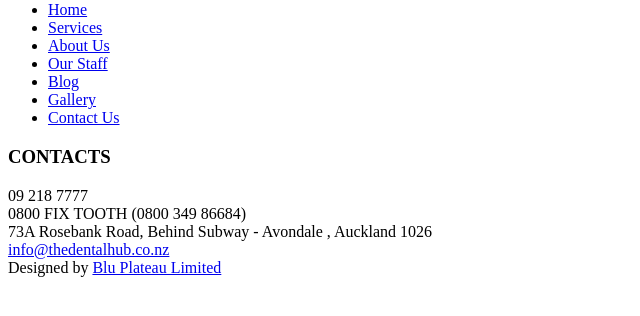
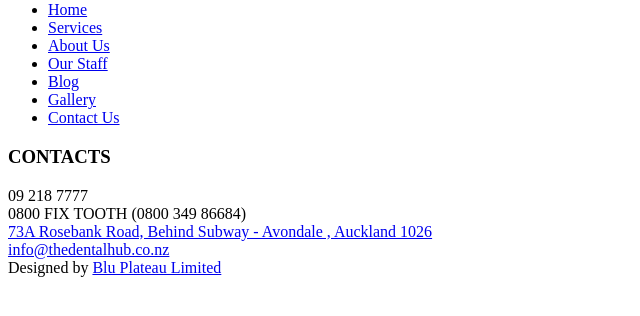
Before and after one commit to Business360/183pdb, a PHP site: page /footer.php in a window 1280 px wide. Shown: the part 165-481 px from the top of the page, without its empty margins (0-640 px from the left). Run offline with PHP 8.4, Linux system fonts and the light colour scheme.

Commit message:
Updated location

```diff
--- a/assets/php/globals/footer.php
+++ b/assets/php/globals/footer.php
@@ -44,7 +44,7 @@
 						<h3 class="footer-title"><i class="fa fa-map-marker"></i> CONTACTS</h3>
 						<div class="footer-item-3-phone"> <i class="fa fa-phone"></i> 09 218 7777 </div>
 						<div class="footer-item-3-phone"> <i class="fa fa-phone"></i> 0800 FIX TOOTH (0800 349 86684) </div>
-						<div class="footer-item-3-location"> 73A Rosebank Road, Behind Subway - Avondale , Auckland 1026 </div>
+						<div class="footer-item-3-location"><a href="https://goo.gl/maps/VsSM4uHKyGS2" target="_blank">73A Rosebank Road, Behind Subway - Avondale , Auckland 1026</a></div>
 						<div class="footer-item-3-mail"> <i class="fa fa-envelope"></i> <a href="#">info@thedentalhub.co.nz</a> </div>
 						<div class="footer-item-3-socials"> <a href="#"><i class="fa fa-facebook"></i></a> <a href="#"><i class="fa fa-google"></i></a></div>
 					</div>
```
